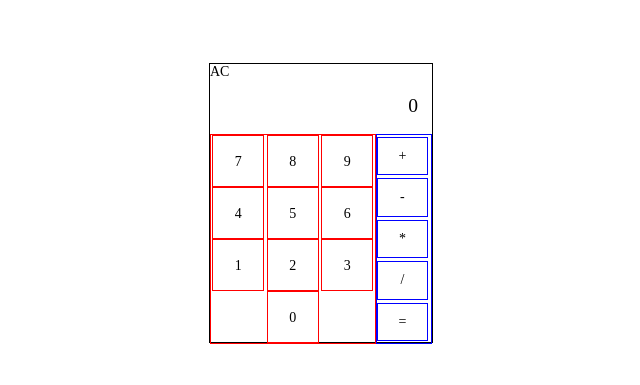
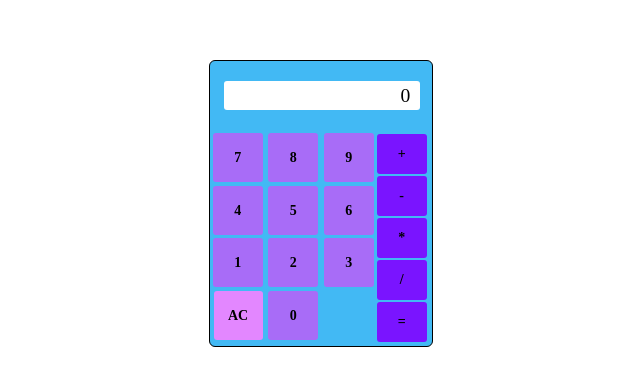
Before and after one commit to izabelka/calculator, a React (Create React App) app: page / in a window 1280 px wide. Shown: the part 197-582 px from the top of the page, without its empty margins (319-959 px from the left). Built offline with nearby package versions, Linux system fonts and the light colour scheme; the HTML template or start-up script is replaced by a standard one.

Commit message:
Add colors

```diff
--- a/src/App.css
+++ b/src/App.css
@@ -9,19 +9,33 @@ body {
 
 #calculator-container {
 	width: 16em;
-	height: 20em;
+	height: 20.5em;
 	border: 1px solid black;
+	border-radius: 6px;
 	display: flex;
 	flex-flow: row wrap;
+	position: relative;
+	background: #42b9f4;
 }
 
 #calculator-container #ac {
-	height: 1em;
+	position: absolute;
+	left: .25em;
+	bottom: .4em;
+	background-color: #e387ff;
+	border-radius: 3px;
+	cursor: pointer;
+	line-height: 3.5em;
+	height: 3.5em;
+	width: 3.5em;
+	font-size: 1em;
+	font-weight: 700;
+	text-align: center;
 }
 
 #display-results {
 	flex: 4 100%;
-	height: 4em;
+	height: 5em;
 	padding: 0 1em;
 	display: flex;
 	justify-content: flex-end;
@@ -29,12 +43,18 @@ body {
 }
 
 #display-results span {
+	height: 1.5em;
+	line-height: 1.5em;
+	padding-right: .5em;
 	font-size: 1.4em;
+	background-color: white;
+	width: 10em;
+	text-align: right;
+	border-radius: 3px;
 }
 
 #calculator-buttons {
 	flex: 3;
-	border: 1px solid red;
 	display: flex;
 	justify-content: space-around;
 	flex-flow: row wrap;
@@ -44,7 +64,6 @@ body {
 
 #operations {
 	flex: 1;
-	border: 1px solid blue;
 	display: flex;
 	flex-direction: column;
 	justify-content: space-around;
@@ -52,23 +71,25 @@ body {
 }
 
 #calculator-buttons > * {
-	border: 1px solid red;
-	line-height: 3.7em;
-	height: 3.7em;
-	/*width: 3.7em;*/
+	background-color: #a86cf7;
+	line-height: 3.5em;
+	height: 3.5em;
+	width: 3.5em;
 }
 
 #operations > * {
-	border: 1px solid blue;
-	line-height: 2.6em;
+	background-color: #7a14ff;
+	line-height: 2.8em;
 	/*width: 3.7em;*/
 }
 
 #calculator-buttons > *, #operations > * {
-	width: 3.7em;
+	width: 3.6em;
+	border-radius: 3px;
+	cursor: pointer;
 	text-align: center;
 	font-size: 1em;
-	font-weight: 400;
+	font-weight: 700;
 	vertical-align: center;
 }
 
```
